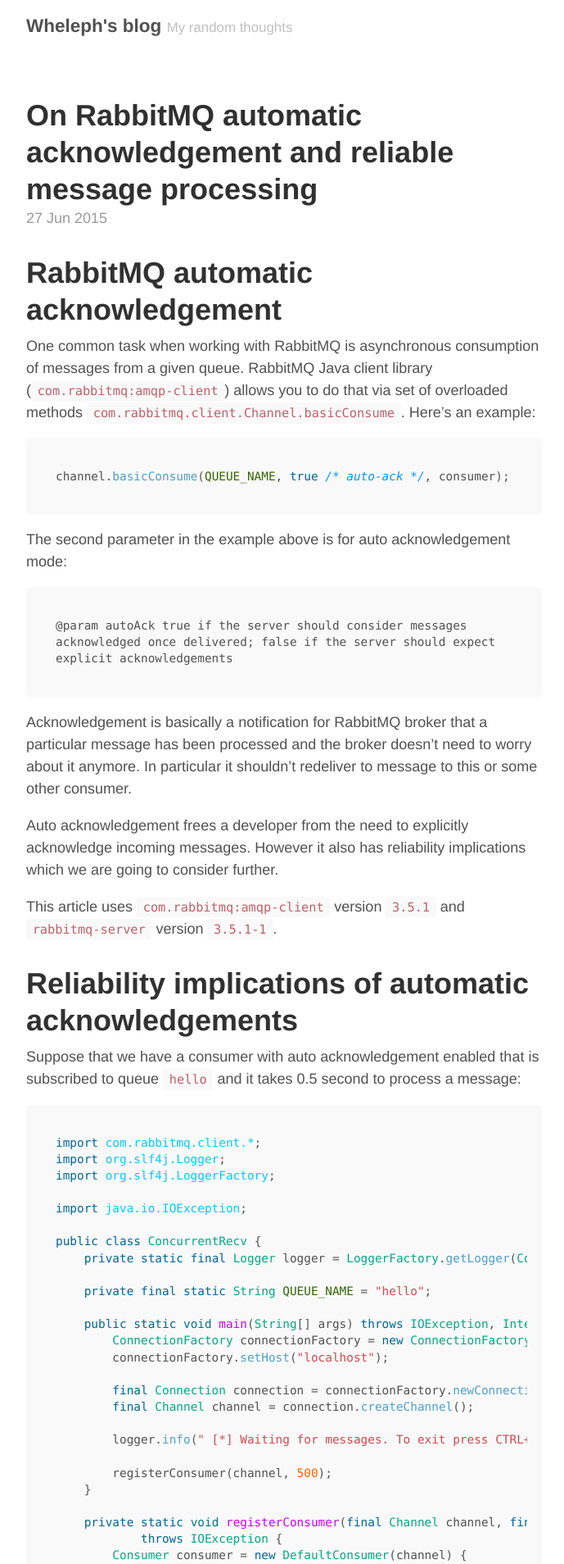
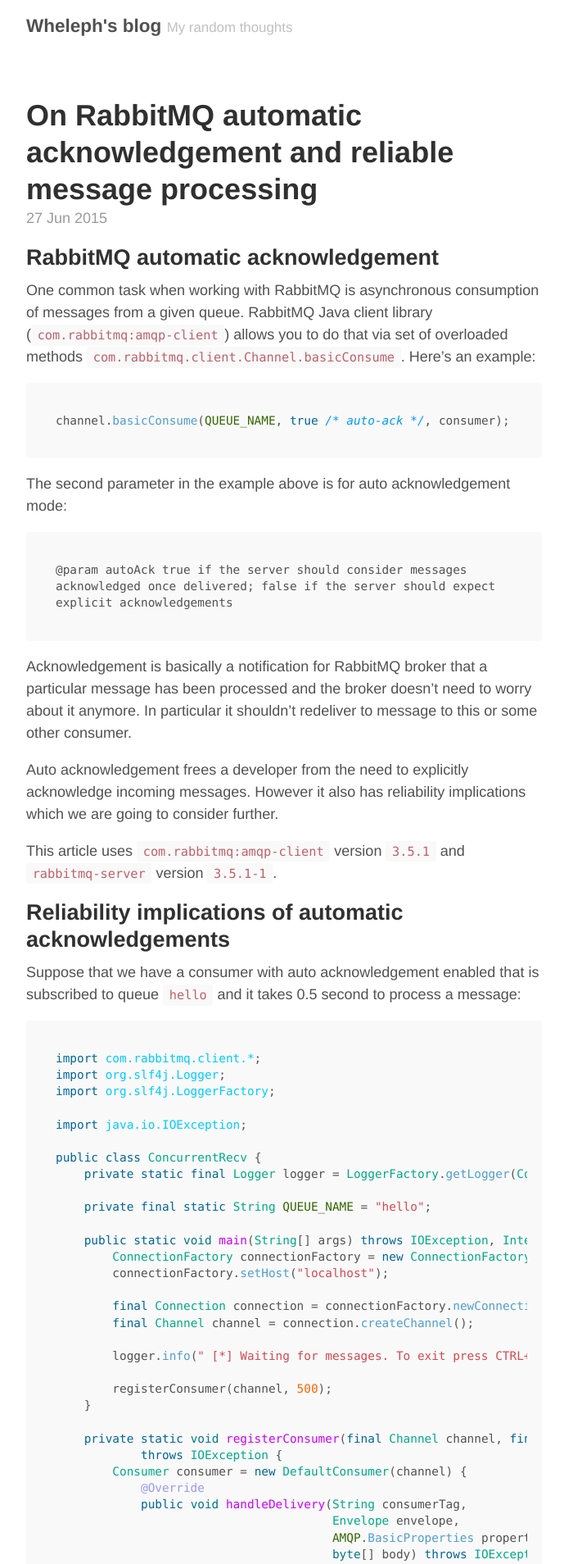
Before and after one commit to wheleph/wheleph.github.io, a Jekyll site: the page built from _posts/2015-06-27-on-rabbitmq-automatic-ack-and-reliable-message-processing.md, in a window 1280 px wide. Shown: the top 1908 px of the page at 82% size, without its empty margins (293-982 px from the left). Built offline with Jekyll 4.4.1, drawn with Linux system fonts in a browser that asks for light colours; Markdown is read by kramdown in place of the engine named in the settings; comment, search, counter and statistics services are not loaded.

Commit message:
Adjusted header size

```diff
--- a/_posts/2015-06-27-on-rabbitmq-automatic-ack-and-reliable-message-processing.md
+++ b/_posts/2015-06-27-on-rabbitmq-automatic-ack-and-reliable-message-processing.md
@@ -4,7 +4,7 @@
 comments: true
 ---
 
-# RabbitMQ automatic acknowledgement
+## RabbitMQ automatic acknowledgement
 
 One common task when working with RabbitMQ is asynchronous consumption of messages from a given queue. RabbitMQ Java client library (`com.rabbitmq:amqp-client`) allows you to do that via set of overloaded methods `com.rabbitmq.client.Channel.basicConsume`. Here's an example:
 
@@ -26,7 +26,7 @@
 
 This article uses `com.rabbitmq:amqp-client` version `3.5.1` and `rabbitmq-server` version `3.5.1-1`.
 
-# Reliability implications of automatic acknowledgements
+## Reliability implications of automatic acknowledgements
 
 Suppose that we have a consumer with auto acknowledgement enabled that is subscribed to queue `hello` and it takes 0.5 second to process a message:
 
@@ -156,7 +156,7 @@
 
 The reason is that in our example we use automatic acknowledgement of the messages which sends ack back to the broker as soon as the message is _put_ into the work pool but not when the message is actually _processed_. And if application is shut down while there are still messages waiting for free workers, those messages will be lost (because they are stored in memory).
 
-# Using explicit acknowledgement to avoid lost messages
+## Using explicit acknowledgement to avoid lost messages
 
 An obvious way to fix this problem is to turn off automatic acknowldedgement:
 
```
